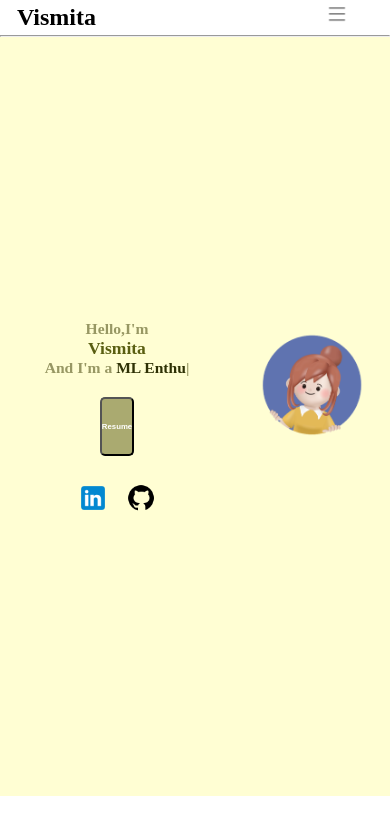
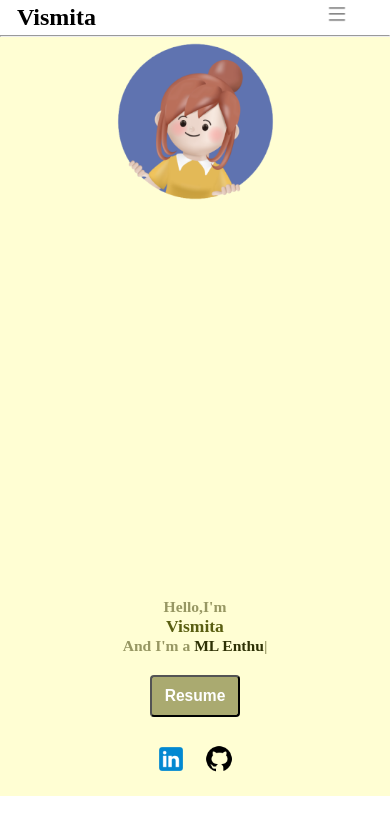
Before and after one commit to Vismita099/Portfolio, a React (Vite) app: page / in a window 390 px wide. Shown: the top 834 px of the page. Built offline with nearby package versions, Linux system fonts and the light colour scheme.

Commit message:
Hero section

```diff
--- a/src/components/Hero/Hero.css
+++ b/src/components/Hero/Hero.css
@@ -67,14 +67,15 @@
   height: 7vh;
   width: fit-content;
   margin: 10px auto;
+  padding: 0.7rem 1rem;
   justify-content: center;
   display: block;
   color: white;
   background-color: #aaaa70;
-  font-size: 2vw;
+  font-size: 1.8vw;
   font-weight: bold;
   margin-top: 20px;
-  border-radius: 5px;
+  border-radius: 4px;
   transition: 0.2s ease-in;
   cursor: pointer;
 }
@@ -83,3 +84,36 @@
   background-color: #f8ff90f1;
   color: black;
 }
+
+/* For Mobile Devices (widths less than 768px) */
+@media (max-width: 768px) {
+  .home {
+    flex-direction: column;
+    align-items: center;
+    padding: 1rem 0;
+  }
+
+  .profile {
+    order: 1; /* Display the profile first */
+    width: 100%;
+    display: flex;
+    justify-content: center;
+    align-items: center;
+    margin-bottom: 1rem;
+  }
+
+  .home-content {
+    order: 2; /* Display the content after the profile */
+    width: 95%;
+    text-align: center;
+  }
+
+  .profile img {
+    width: 50vw; /* Adjust profile image size for mobile */
+  }
+  .resume-btn button {
+    height: 5vh;
+    font-size: 4vw;
+    padding: 0.5rem 0.8rem;
+  }
+}
--- a/src/components/Hero/Hero.jsx
+++ b/src/components/Hero/Hero.jsx
@@ -22,7 +22,7 @@ function Hero() {
     });
 
     const typed = new Typed(".texts", {
-      strings: ["Web Developer", "ML Enthusiasist"],
+      strings: ["Web Developer", "ML Enthusiast"],
       typeSpeed: 100,
       backSpeed: 100,
       backDelay: 1000,
@@ -41,23 +41,33 @@ function Hero() {
           And I'm a <span class="texts"></span>
         </h3>
         <div class="resume-btn">
-          <button onclick="window.open('./asserts/resume_vismita.pdf')">
+          <button onClick={() => window.open("./assets/resume_vismita.pdf")}>
             Resume
           </button>
         </div>
         <div id="socials">
+          <a
+            href="https://linkedin.com/in/vismita-a-312232274"
+            target="_blank"
+            rel="noopener noreferrer"
+          >
             <img
               src="./assets/linkedin.png"
               alt="LinkedIn Profile"
-            class="icon"
-            onclick="location.href='https://linkedin.com/in/vismita-a-312232274'"
+              className="icon"
             />
+          </a>
+          <a
+            href="https://github.com/Vismita099"
+            target="_blank"
+            rel="noopener noreferrer"
+          >
             <img
               src="./assets/github.png"
               alt="GitHub Profile"
-            class="icon"
-            onclick="location.href='https://github.com/Vismita099'"
+              className="icon"
             />
+          </a>
         </div>
       </div>
       <div class="profile">
```
Also changed, not shown: 1 other file (tests, documents, lock files or other folders). Lines whose indentation alone changed are shown as unchanged.
